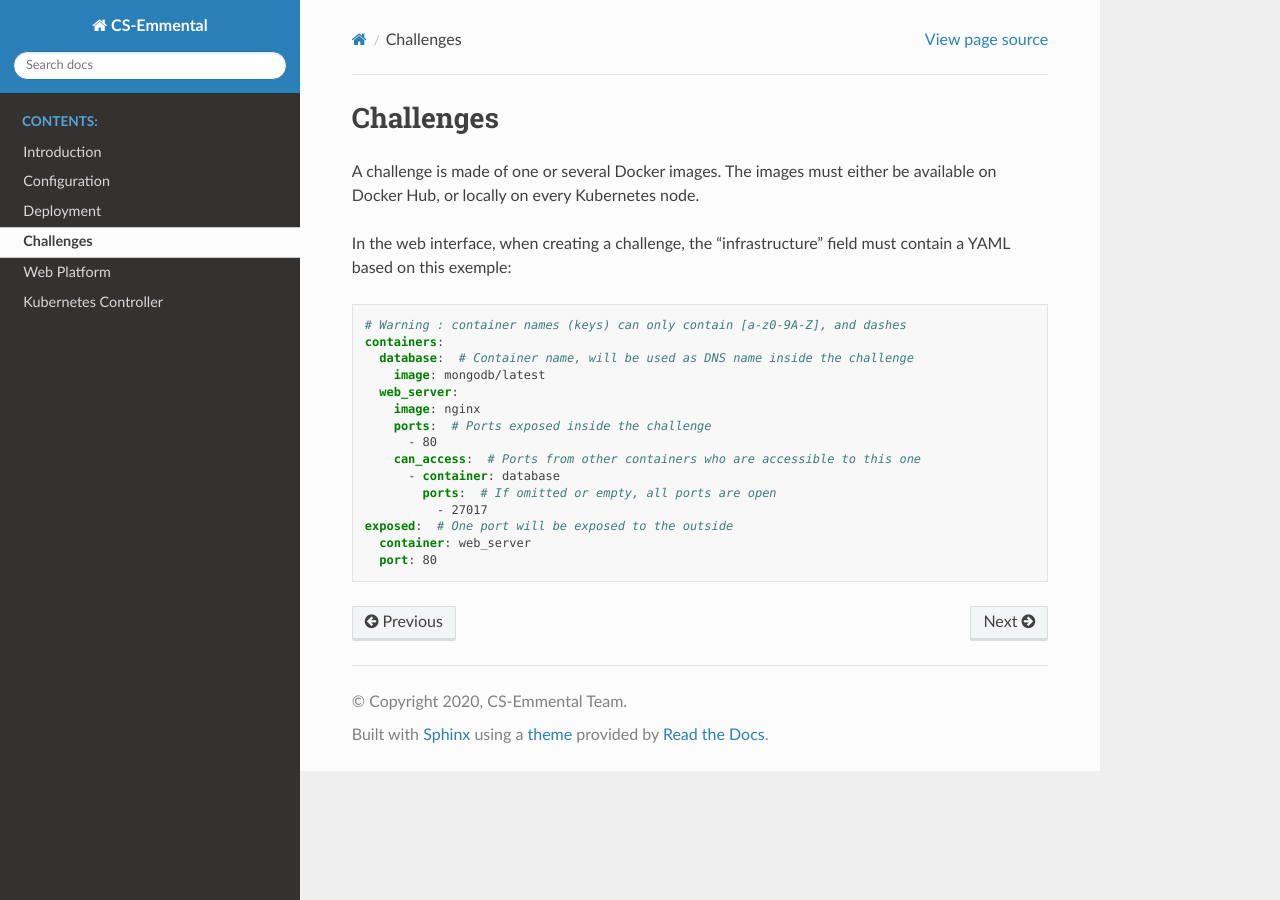
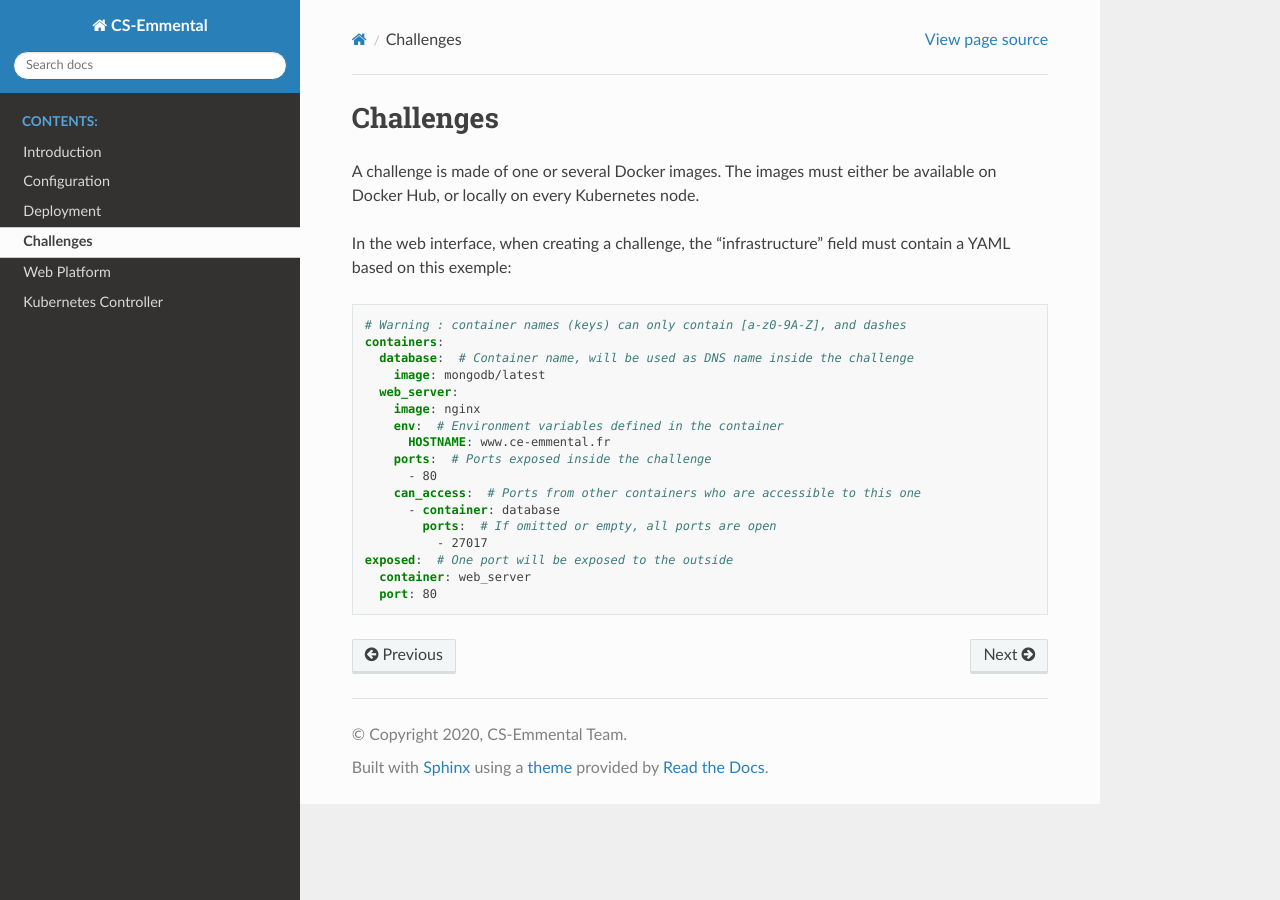
Before and after one commit to CS-Emmental/documentation, a Sphinx documentation site: the page built from source/administration/challenges.rst, in a window 1280 px wide. Built offline with Sphinx 7.4.7 and the Read the Docs theme 2.0.0, drawn with Linux system fonts in a browser that asks for light colours.

Commit message:
Add support for environment variables

```diff
--- a/source/files/exemple-challenge.yaml
+++ b/source/files/exemple-challenge.yaml
@@ -4,6 +4,8 @@ containers:
     image: mongodb/latest
   web_server:
     image: nginx
+    env:  # Environment variables defined in the container
+      HOSTNAME: www.ce-emmental.fr
     ports:  # Ports exposed inside the challenge
       - 80
     can_access:  # Ports from other containers who are accessible to this one
```
